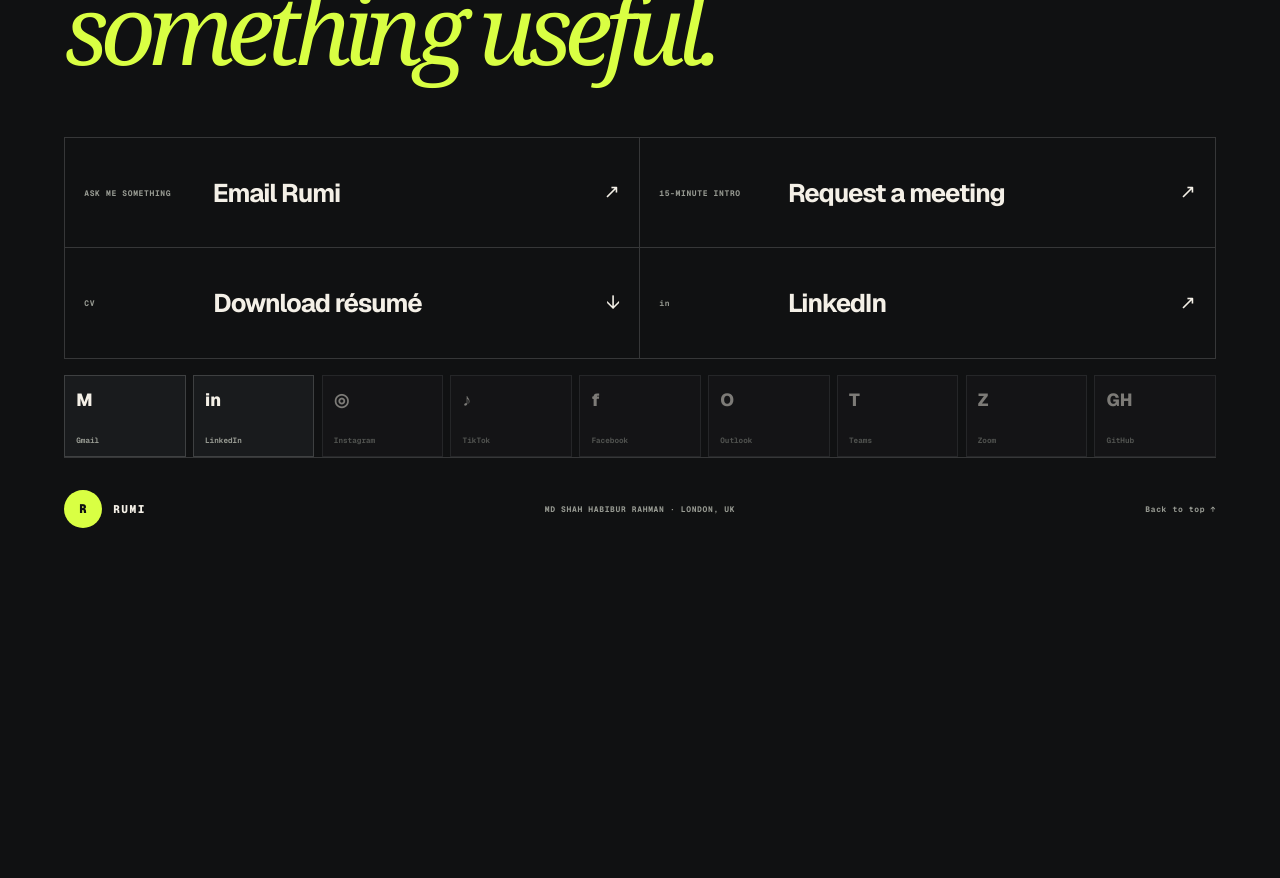
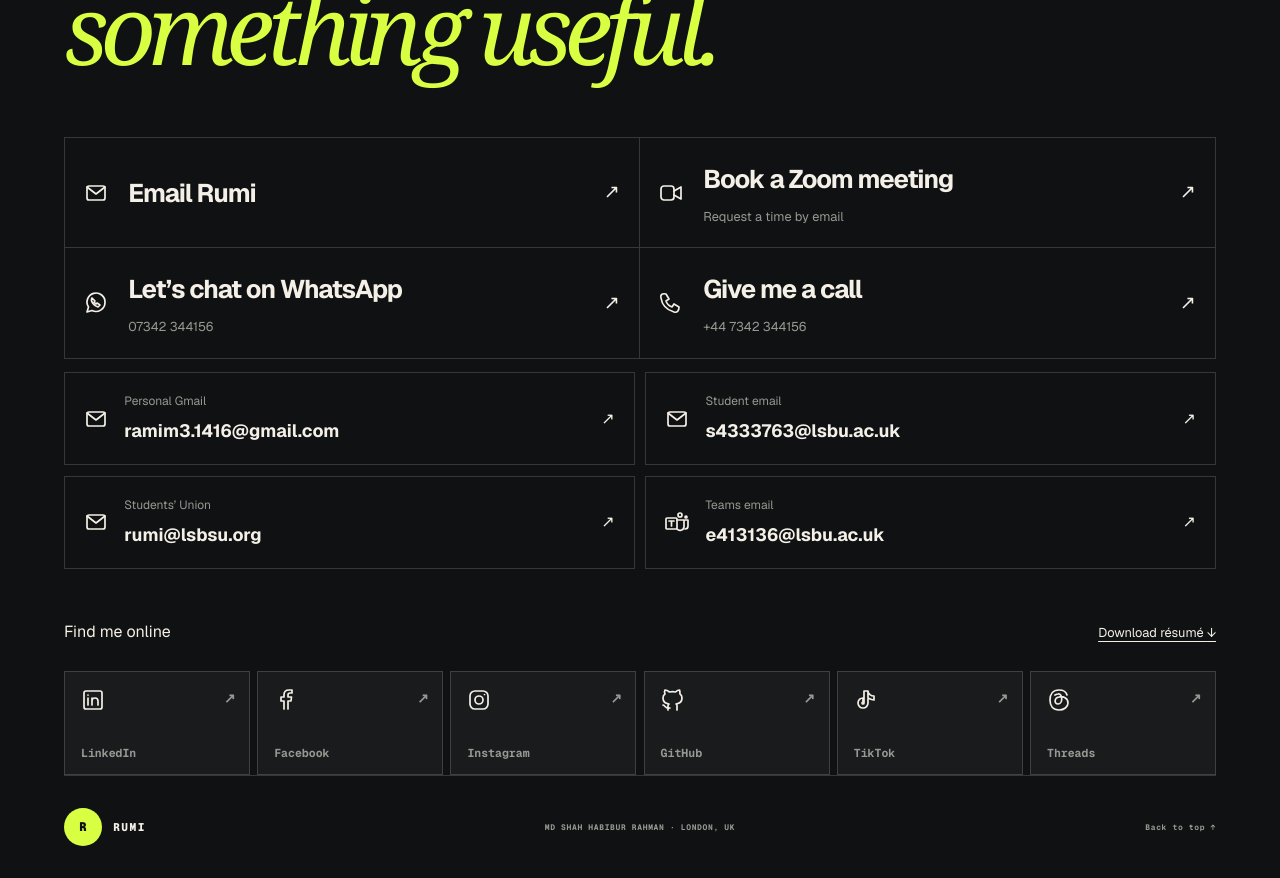
Before and after one commit to RamimRahman/rumi-portfolio-, a Next.js app: page / in a window 1280 px wide. Shown: the part 6620-7498 px from the top of the page. Before the commit the page ends 7180 px from the top, so only its background shows below. Built offline with nearby package versions, Linux system fonts and the light colour scheme.

Commit message:
Add social profile icons and contact channels

```diff
--- /dev/null
+++ b/app/contact-links.tsx
@@ -0,0 +1,37 @@
+import type { ReactNode } from "react";
+
+const icons: Record<string, ReactNode> = {
+  LinkedIn: <><rect x="3" y="3" width="18" height="18" rx="2"/><path d="M7 10v7m0-10v.1M11 17v-7m0 3c0-4 6-4 6 0v4"/></>,
+  Facebook: <path d="M14 21v-8h3l.5-4H14V7c0-1 .5-2 2-2h2V2h-3c-4 0-5 2-5 5v2H7v4h3v8"/>,
+  Instagram: <><rect x="3" y="3" width="18" height="18" rx="5"/><circle cx="12" cy="12" r="4"/><path d="M17.5 6.5h.01"/></>,
+  GitHub: <><path d="M9 20c-5 1-5-3-7-3m14 5v-4c0-1-.3-2-1-2 4-.5 6-2 6-6 0-2-.5-3-2-4 0-1 0-3-.5-4-2 0-4 2-4 2a14 14 0 0 0-6 0S6 2 4 2c-.5 1-.5 3 0 4-1.5 1-2 2-2 4 0 4 2 5.5 6 6-.7.5-1 1-1 2v4"/></>,
+  TikTok: <path d="M14 3v12a5 5 0 1 1-5-5v4a1 1 0 1 0 1 1V3h4c0 3 3 5 6 5v4c-2 0-4-1-6-2"/>,
+  Threads: <><path d="M20 7c-1-4-4-5-8-5C6 2 3 6 3 12s3 10 9 10c5 0 9-3 9-7 0-5-5-7-9-6-5 1-5 7-1 7 5 0 5-11 0-10-1 0-2 .5-3 1"/></>,
+  WhatsApp: <><path d="M21 11.5a9 9 0 0 1-13 8L3 21l1.5-5A9 9 0 1 1 21 11.5Z"/><path d="M8 7c-2 3 2 8 6 9l2-2-3-2-1 1-2-2 1-1-3-3Z"/></>,
+  Email: <><rect x="3" y="5" width="18" height="14" rx="2"/><path d="m3 6 9 7 9-7"/></>,
+  Teams: <><circle cx="15" cy="5" r="2"/><circle cx="21" cy="7" r="1"/><path d="M12 10h7v7a4 4 0 0 1-7 2m8-9h3v6a3 3 0 0 1-3 3"/><rect x="1" y="8" width="11" height="11" rx="1"/><path d="M4 11h5m-2.5 0v5"/></>,
+  Zoom: <><rect x="2" y="5" width="13" height="14" rx="3"/><path d="m15 10 7-4v12l-7-4"/></>,
+  Phone: <path d="m7 3 3 5-3 2c1 3 3 5 6 6l2-3 5 3c0 4-2 6-5 5C8 19 3 14 2 7 1 4 3 2 7 3Z"/>,
+};
+
+export function ContactIcon({ name }: { name: string }) {
+  return <svg width="24" height="24" viewBox="0 0 24 24" fill="none" stroke="currentColor" strokeWidth="1.7" strokeLinecap="round" strokeLinejoin="round" aria-hidden="true" focusable="false">{icons[name] ?? icons.Email}</svg>;
+}
+
+export const socialLinks = [
+  { name: "LinkedIn", href: "https://www.linkedin.com/feed/" },
+  { name: "Facebook", href: "https://www.facebook.com/rumi.rahman056" },
+  { name: "Instagram", href: "https://www.instagram.com/rumi_rahman56/?hl=en" },
+  { name: "GitHub", href: "https://github.com/RamimRahman" },
+  { name: "TikTok", href: "https://www.tiktok.com/@fatmoongear?is_from_webapp=1&sender_device=pc" },
+  { name: "Threads", href: "https://www.threads.com/@rumi_rahman56" },
+];
+
+export const emailLinks = [
+  { name: "Personal Gmail", address: "ramim3.1416@gmail.com", icon: "Email" },
+  { name: "Student email", address: "s4333763@lsbu.ac.uk", icon: "Email" },
+  { name: "Students’ Union", address: "rumi@lsbsu.org", icon: "Email" },
+  { name: "Teams email", address: "e413136@lsbu.ac.uk", icon: "Teams" },
+];
+
+export const zoomRequest = "mailto:ramim3.1416@gmail.com?subject=" + encodeURIComponent("Book a Zoom meeting with Rumi") + "&body=" + encodeURIComponent("Hi Rumi,\n\nI'd like to book a Zoom meeting.\n\nPreferred date and time (including time zone):\nTopic:\n\nPlease confirm a time and send a Zoom invitation.\n");
--- a/app/globals.css
+++ b/app/globals.css
@@ -246,7 +246,7 @@ button { font: inherit; }
 .connect-dashboard a:hover span { color: inherit; opacity: .7; }
 .connect-dashboard strong { font-size: clamp(1.15rem, 2vw, 2rem); letter-spacing: -.04em; }
 .connect-dashboard i { font-style: normal; font-size: 1.2rem; }
-.social-dock { margin-top: 1rem; display: grid; grid-template-columns: repeat(9, 1fr); gap: .45rem; }
+.social-dock { margin-top: 1rem; display: grid; grid-template-columns: repeat(6, 1fr); gap: .45rem; }
 .social-dock a, .social-dock button { min-height: 82px; padding: .7rem; display: flex; flex-direction: column; justify-content: space-between; align-items: start; color: var(--paper); background: var(--ink-2); border: 1px solid var(--line-dark); }
 .social-dock a { cursor: pointer; }
 .social-dock button { opacity: .48; cursor: not-allowed; }
@@ -403,3 +403,25 @@ button { font: inherit; }
   .loader { display: none; }
   .hero-signal { transform: none; }
 }
+
+/* Contact channels share the portfolio’s editorial grid and lime accent. */
+.connect-dashboard > a { grid-template-columns: 28px minmax(0, 1fr) auto; }
+.connect-dashboard small { display: block; margin-top: .55rem; color: var(--muted-dark); font-size: .8rem; }
+.connect-dashboard a:hover small { color: inherit; }
+.email-grid { display: grid; grid-template-columns: repeat(2, minmax(0, 1fr)); gap: .65rem; margin-top: .8rem; }
+.email-grid > a { min-height: 92px; display: flex; align-items: center; gap: 1rem; padding: 1.2rem; border: 1px solid var(--line-dark); transition: background .2s, color .2s; }
+.email-grid svg { flex-shrink: 0; }
+.email-grid a > div { min-width: 0; flex: 1; }
+.email-grid div span { display: block; color: var(--muted-dark); font-size: .75rem; margin-bottom: .5rem; }
+.email-grid strong { font-size: clamp(.85rem, 1.4vw, 1.15rem); overflow-wrap: anywhere; }
+.email-grid a:hover { background: var(--lime); color: var(--ink); }
+.email-grid a:hover div span { color: inherit; }
+.social-heading { margin-top: 2.5rem; display: flex; align-items: center; justify-content: space-between; gap: 1rem; }
+.social-heading h3 { margin: 0; font-size: 1rem; }
+.social-heading > a { padding: .85rem 0; font-size: .8rem; text-decoration: underline; text-underline-offset: 4px; }
+.social-dock a { position: relative; min-height: 104px; padding: 1rem; transition: background .2s, color .2s; }
+.social-dock small { font-size: .72rem; }
+.social-arrow { position: absolute; top: 1rem; right: .85rem; font-size: .85rem !important; color: var(--muted-dark); }
+.social-dock a:hover .social-arrow { color: inherit; }
+.connect a:focus-visible { outline: 3px solid var(--lime); outline-offset: 4px; }
+@media (max-width: 600px) { .email-grid { grid-template-columns: 1fr; } .social-dock a { min-height: 100px; } }
--- a/app/page.tsx
+++ b/app/page.tsx
@@ -1,6 +1,7 @@
 "use client";
 
 import { useEffect, useRef, useState } from "react";
+import { ContactIcon, emailLinks, socialLinks, zoomRequest } from "./contact-links";
 import {
   coreSkills,
   education,
@@ -19,7 +20,7 @@ const personSchema = {
     name: "Md Shah Habibur Rahman",
     alternateName: ["Rumi", "Md Rahman", "Rumi Rahman"],
     url: "https://md-rahman-cyber-portfolio.rumi56.chatgpt.site",
-    sameAs: ["https://www.linkedin.com/in/mdrahman56"],
+    sameAs: socialLinks.filter((link) => link.name !== "LinkedIn").map((link) => link.href),
     jobTitle: "Digital Marketing, Creative Technology & Community Leadership Professional",
     description:
       "London-based Computer Science undergraduate combining digital marketing, content creation, product optimisation, AI-assisted workflows and community leadership.",
@@ -277,21 +278,17 @@ export default function Home() {
             <h2>Let’s turn a quick hello into <em>something useful.</em></h2>
           </div>
           <div className="connect-dashboard">
-            <a className="contact-primary" href="mailto:ramim3.1416@gmail.com?subject=Hello%20Rumi%20%E2%80%94%20I%20have%20a%20question"><span>ASK ME SOMETHING</span><strong>Email Rumi</strong><i>↗</i></a>
-            <a className="contact-primary meeting" href="mailto:ramim3.1416@gmail.com?subject=Quick%20meeting%20with%20Rumi&body=Hi%20Rumi%2C%0A%0AI%27d%20like%20to%20arrange%20a%20quick%20Zoom%20or%20Teams%20meeting.%0A%0APreferred%20date%2Ftime%3A%20"><span>15-MINUTE INTRO</span><strong>Request a meeting</strong><i>↗</i></a>
-            <a className="contact-link" href="/rumi-rahman-cv.pdf" download><span>CV</span><strong>Download résumé</strong><i>↓</i></a>
-            <a className="contact-link" href="https://www.linkedin.com/in/mdrahman56" target="_blank" rel="noreferrer"><span>in</span><strong>LinkedIn</strong><i>↗</i></a>
+            <a className="contact-primary" href="mailto:ramim3.1416@gmail.com"><ContactIcon name="Email" /><strong>Email Rumi</strong><i aria-hidden="true">↗</i></a>
+            <a className="contact-primary meeting" href={zoomRequest}><ContactIcon name="Zoom" /><div><strong>Book a Zoom meeting</strong><small>Request a time by email</small></div><i aria-hidden="true">↗</i></a>
+            <a className="contact-link" href="https://wa.me/447342344156" target="_blank" rel="noopener noreferrer"><ContactIcon name="WhatsApp" /><div><strong>Let’s chat on WhatsApp</strong><small>07342 344156</small></div><i aria-hidden="true">↗</i></a>
+            <a className="contact-link" href="tel:+447342344156"><ContactIcon name="Phone" /><div><strong>Give me a call</strong><small>+44 7342 344156</small></div><i aria-hidden="true">↗</i></a>
           </div>
+          <div className="email-grid" aria-label="Email addresses">
+            {emailLinks.map((link) => <a key={link.address} href={`mailto:${link.address}`}><ContactIcon name={link.icon} /><div><span>{link.name}</span><strong>{link.address}</strong></div><span aria-hidden="true">↗</span></a>)}
+          </div>
+          <div className="social-heading"><h3>Find me online</h3><a href="/rumi-rahman-cv.pdf" download>Download résumé <span aria-hidden="true">↓</span></a></div>
           <div className="social-dock" aria-label="Social profiles">
-            <a href="mailto:ramim3.1416@gmail.com" aria-label="Email Rumi"><span>M</span><small>Gmail</small></a>
-            <a href="https://www.linkedin.com/in/mdrahman56" target="_blank" rel="noreferrer" aria-label="Rumi on LinkedIn"><span>in</span><small>LinkedIn</small></a>
-            <button type="button" disabled title="Profile link coming soon"><span>◎</span><small>Instagram</small></button>
-            <button type="button" disabled title="Profile link coming soon"><span>♪</span><small>TikTok</small></button>
-            <button type="button" disabled title="Profile link coming soon"><span>f</span><small>Facebook</small></button>
-            <button type="button" disabled title="Profile link coming soon"><span>O</span><small>Outlook</small></button>
-            <button type="button" disabled title="Profile link coming soon"><span>T</span><small>Teams</small></button>
-            <button type="button" disabled title="Booking link coming soon"><span>Z</span><small>Zoom</small></button>
-            <button type="button" disabled title="Profile link coming soon"><span>GH</span><small>GitHub</small></button>
+            {socialLinks.map((link) => <a key={link.name} href={link.href} target="_blank" rel="noopener noreferrer" aria-label={`${link.name} (opens in a new tab)`}><ContactIcon name={link.name} /><small>{link.name}</small><span className="social-arrow" aria-hidden="true">↗</span></a>)}
           </div>
           <footer className="footer"><div className="brand"><span>R</span><strong>RUMI</strong></div><p>MD SHAH HABIBUR RAHMAN · LONDON, UK</p><a href="#top">Back to top ↑</a></footer>
         </section>
```
